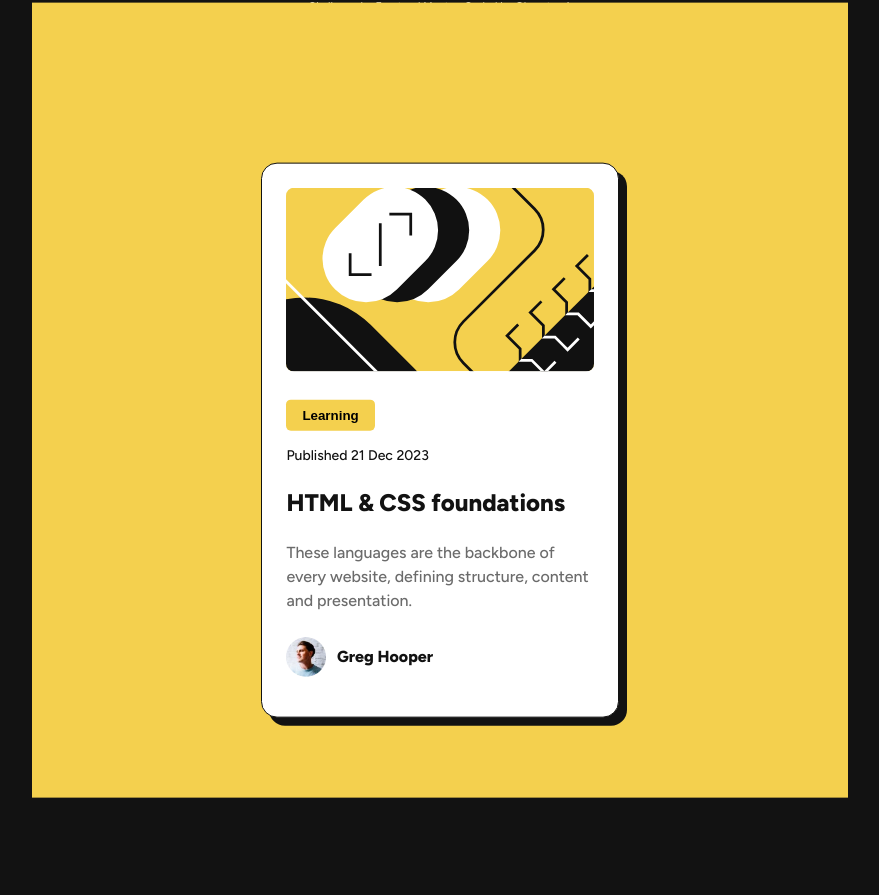
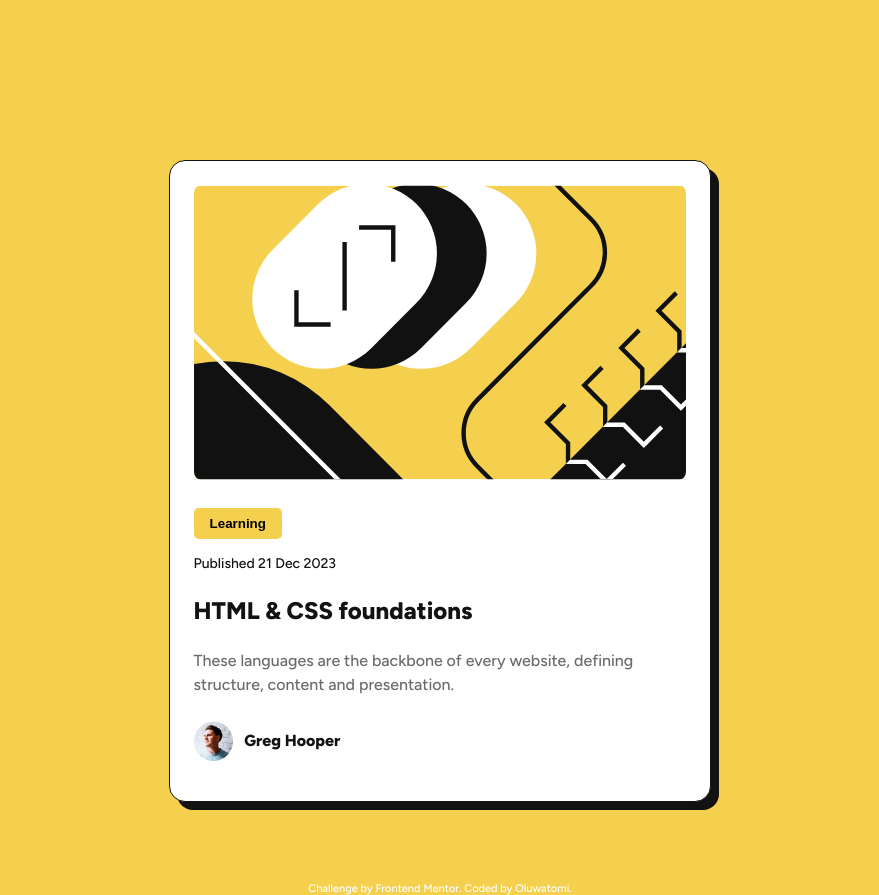
Before and after one commit to adetoadeto/Blog-Preview, a plain HTML site: page index.html in a window 1280 px wide. Shown: the whole page, without its empty margins (200-1079 px from the left). Before the commit the page ends 800 px from the top, so only its background shows below. Drawn offline with Linux system fonts and the light colour scheme.

Commit message:
updated css

```diff
--- a/style.css
+++ b/style.css
@@ -15,7 +15,7 @@ body {
     height: 100vh;
     overflow-x: hidden;
     box-sizing: border-box;
-    background-color:  hsl(0, 0%, 7%);
+    background-color: hsl(47, 88%, 63%);;
     color:  hsl(0, 0%, 7%);
     font-size: 16px;
     font-family: "Figtree", serif;
@@ -32,13 +32,7 @@ a {
 }
 
 .container {
-    background-color: hsl(47, 88%, 63%);
-    position: absolute;
-    top: 50%;
-    left: 50%;
-    transform: translate(-50%, -50%);
-    height: auto;
-    width: 60%;
+    height: 100vh;
     padding: 5rem 1.5rem
 }
 
@@ -49,6 +43,7 @@ a {
     border-radius: 1rem;
     border: solid hsl(0, 0%, 7%) 1px;
     box-shadow: 8px 8px  hsl(0, 0%, 7%);
+
 }
 
 header img {
@@ -100,7 +95,7 @@ header p {
     margin-top: 0.5rem;
 }
 
-@media (min-width: 1000px) {
+@media (min-width: 700px) {
     .container {
         display: flex;
         height: auto;
```
